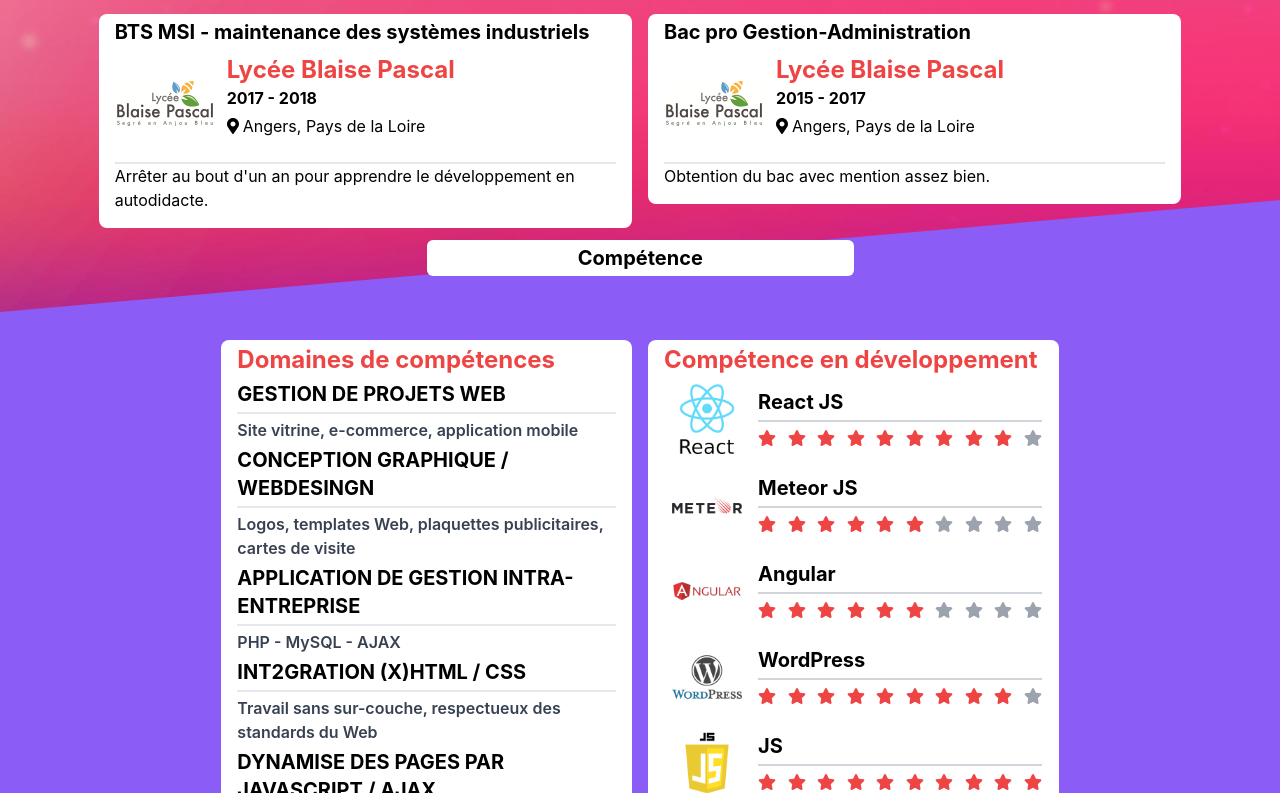
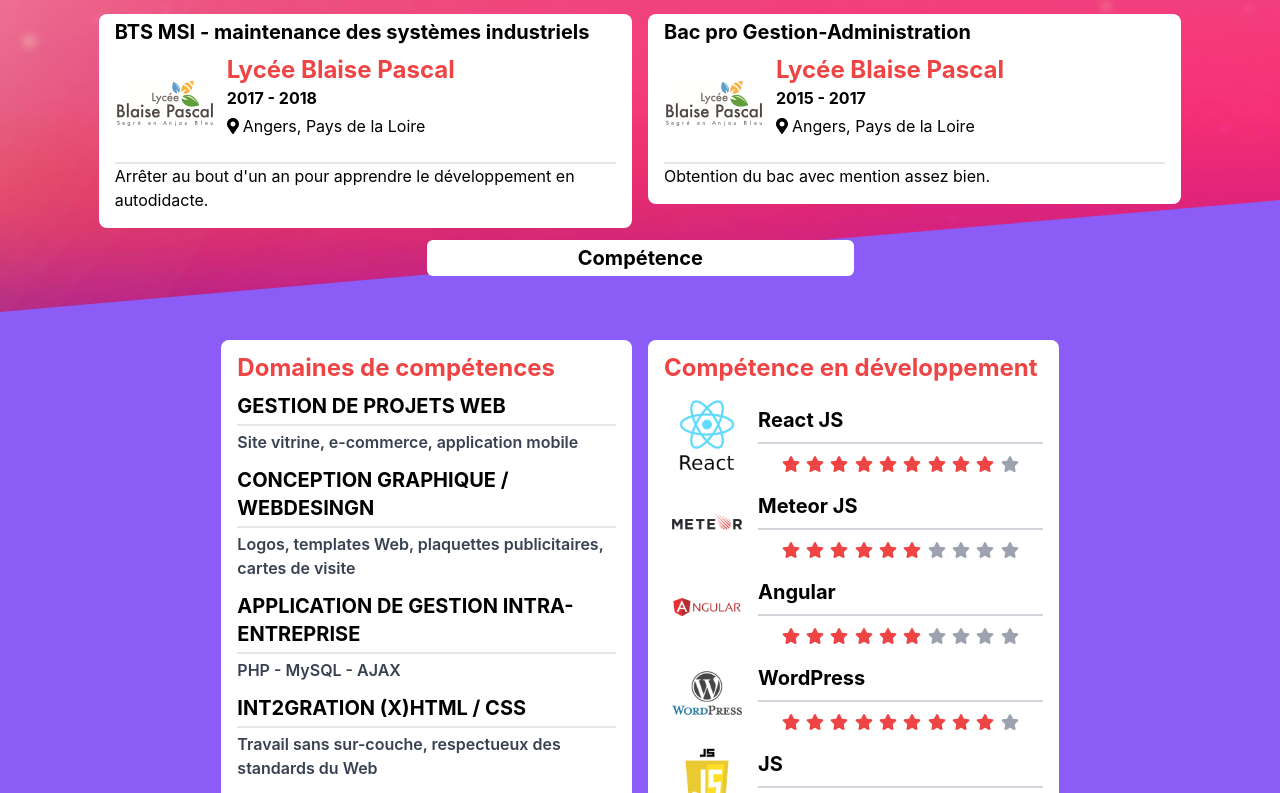
Before and after one commit to AlexPawlonski/Site_CV, a React (Create React App) app: page / in a window 1280 px wide. Shown: the part 2007-2800 px from the top of the page. Built offline with nearby package versions, Linux system fonts and the light colour scheme.

Commit message:
update Style

```diff
--- a/src/components/molecules/PannelSkill.js
+++ b/src/components/molecules/PannelSkill.js
@@ -19,8 +19,8 @@ export const PannelSkill = ({ data , ...props }) => {
     }
 
     return(
-        <div className="bg-white rounded-lg p-4 pt-1 m-2" >
-            <div className="flex align-baseline">
+        <div className="bg-white rounded-lg p-4 pt-1 m-2 pb-6" >
+            <div className="flex align-baseline my-2">
                <Title type="h2" data={data.titlesection}/>
             </div>
             <div>
@@ -29,9 +29,11 @@ export const PannelSkill = ({ data , ...props }) => {
                         <div className="m-2">
                         { <Img type="skill" data={data.imgSkill} />}
                         </div>
-                        <div className="w-9/12 pt-3 flex flex-col ml-2">
-                            <Title type="h3" data={data.title}/>
-                            <div className="flex items-center justify-between border-gray-300 border-t-2 pt-1 mt-1">
+                        <div className="w-full pt-3 flex flex-col ml-2 justify-center">
+                            <div className="border-gray-300 border-b-2 pb-2">
+                               <Title type="h3" data={data.title}/>
+                            </div>
+                            <div className="flex w-10/12 items-center justify-between m pt-1 mt-1 ml-auto mr-auto">
                                 {funcLvl(data.lvl).map( data => {
                                     if(data){
                                         return(
--- a/src/components/molecules/Skill.js
+++ b/src/components/molecules/Skill.js
@@ -6,9 +6,11 @@ return(
   <div className="lg:flex pb-7 justify-center w-full">
       <div className=" xl:w-2/6 ">
         <div className="bg-white rounded-lg p-4 pt-1 m-2">
-            <Title type="h2" data={data.dataSkill.pannelSkill.titlesection}/>
+            <div className="my-2">
+                <Title type="h2" data={data.dataSkill.pannelSkill.titlesection}/>
+            </div>
                 <div>
-                {data.dataSkill.pannelSkill.liste.map( data => <div>
+                {data.dataSkill.pannelSkill.liste.map( data => <div className="pb-2">
                     <div className="my-1">
                         <Title type={"h3"} data={data.title}/>
                     </div>
@@ -18,7 +20,7 @@ return(
                 </div> )}
             </div>
         </div>
-        <PannelSkill data={data.dataSkill.pannelLvl[0]}/>
+         <PannelSkill data={data.dataSkill.pannelLvl[0]}/>
       </div>
       <div className="xl:w-2/6">
          <PannelSkill data={data.dataSkill.pannelLvl[1]}/>
--- a/src/components/organism/Footer.js
+++ b/src/components/organism/Footer.js
@@ -7,7 +7,7 @@ import { Parallax } from 'react-scroll-parallax';
 export const footer = ({ data , ...props }) => {
 
   return (
-    <Parallax y={[50,-100]}>
+    <Parallax y={[50,-80]}>
       <footer  className="bg-gray-900">
         <div className="flex justify-end">
           <Img type="logo" data={data.logo}/>
@@ -30,7 +30,7 @@ export const footer = ({ data , ...props }) => {
         </div>
         <div className="flex justify-end">
           <div className="m-2">
-            <Title type="h3" data={data.name}/>
+            <Title type="h3-w" data={data.name}/>
           </div>
         </div>
       </footer>
--- a/src/components/organism/Header.js
+++ b/src/components/organism/Header.js
@@ -23,7 +23,9 @@ export const Header = ({ data , ...props }) => {
         <div className="w-full flex flex-col items-center">
           <Img type="user" data={data.ProfilImg}/>
           <Title type="h1-w" data={data.name}/>
-          <Title type="h2-b" data={data.subTitle}/>
+          <div className="bg-white px-3 py-1 rounded-lg">
+            <Title type="h2" data={data.subTitle}/>
+          </div>
         </div>
 
       </Parallax>
```
Also changed, not shown: 1 other file (tests, documents, lock files or other folders).
